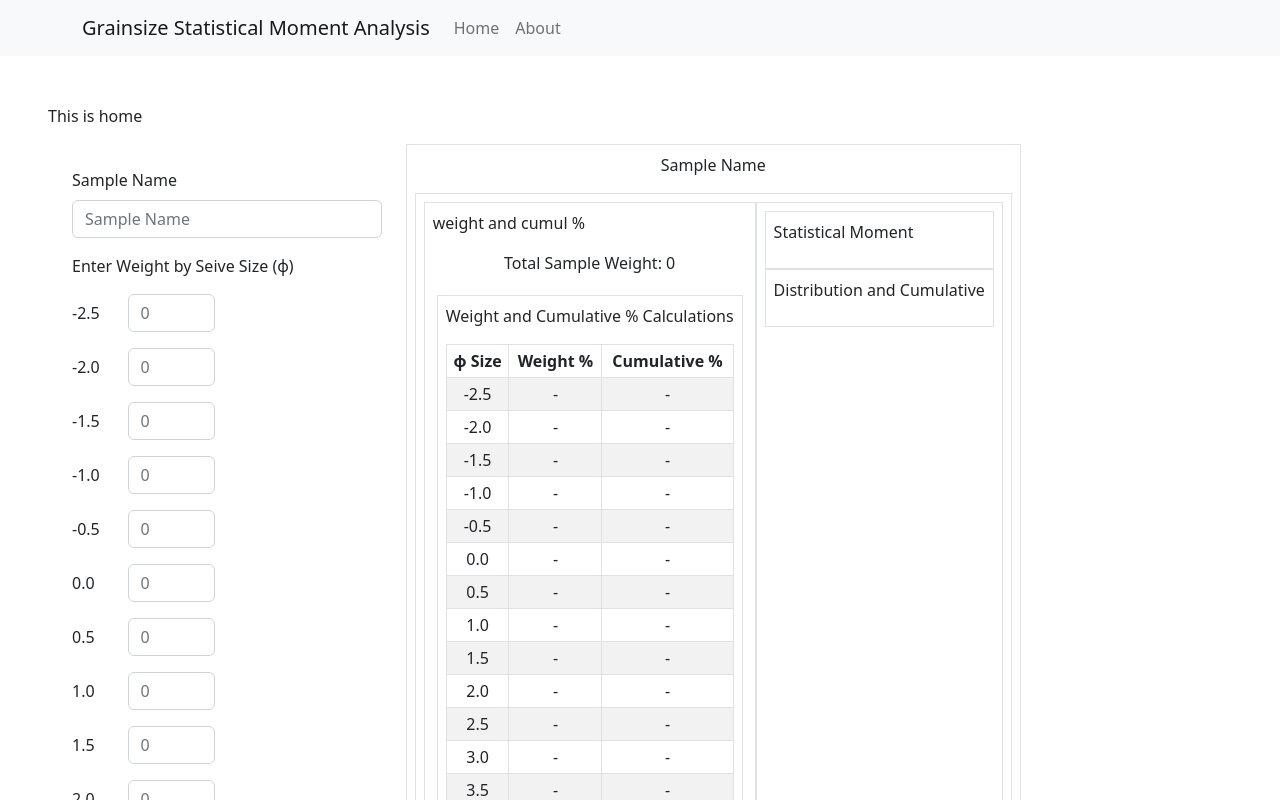
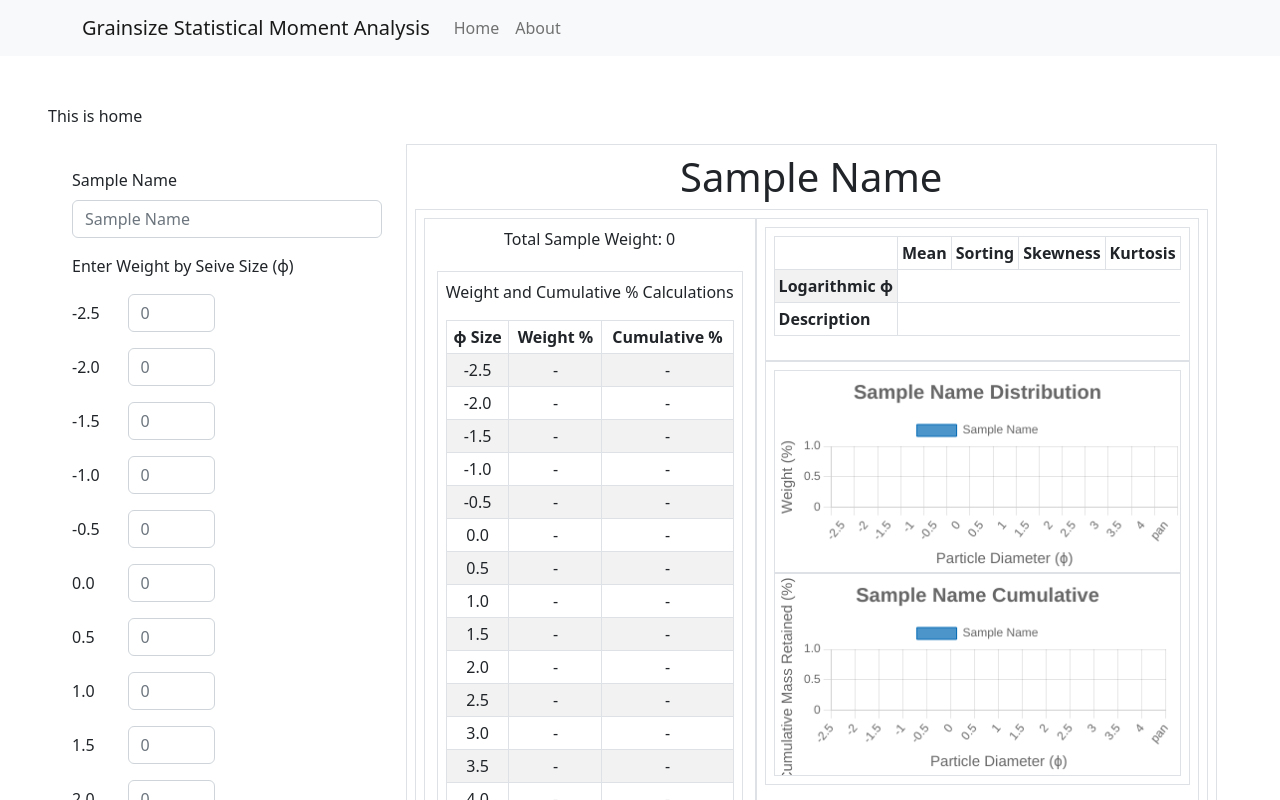
Before and after one commit to KCrandall6/grainsize-statisticalmoment-analysis, a React (Create React App) app: page / in a window 1280 px wide. Shown: the top 800 px of the page. Built offline with nearby package versions, Linux system fonts and the light colour scheme; the HTML template or start-up script is replaced by a standard one.

Commit message:
react-chartjs-2 intalled to create react components for chart.js; distribution and cumulative graphs added and now display data; statistical moments placeholders added

```diff
--- a/package.json
+++ b/package.json
@@ -7,8 +7,10 @@
     "@testing-library/react": "^13.4.0",
     "@testing-library/user-event": "^13.5.0",
     "bootstrap": "^5.2.3",
+    "chart.js": "^4.0.1",
     "react": "^18.2.0",
     "react-bootstrap": "^2.7.0",
+    "react-chartjs-2": "^5.0.1",
     "react-dom": "^18.2.0",
     "react-router-dom": "^6.4.5",
     "react-scripts": "5.0.1",
--- /dev/null
+++ b/src/pages/Home/components/DistributionGraphs.jsx
@@ -0,0 +1,151 @@
+import React from 'react';
+import { Bar, Line } from "react-chartjs-2";
+
+import {
+  Chart as ChartJS,
+  CategoryScale,
+  LinearScale,
+  BarElement,
+  PointElement,
+  LineElement,
+  Title,
+  Tooltip,
+  Legend,
+} from 'chart.js';
+
+
+ChartJS.register(
+  CategoryScale,
+  LinearScale,
+  BarElement,
+  PointElement,
+  LineElement,
+  Title,
+  Tooltip,
+  Legend
+);
+
+
+
+const DistributionGraphs = ({calculationsData}) => {
+
+
+  const barData = {
+    labels: calculationsData.phiSizes,
+    datasets: [
+      {
+        label: `${calculationsData.sampleName}`,
+        backgroundColor: "#0069b4b3",
+        borderColor: "#0069b4",
+        borderWidth: 1,
+        hoverBackgroundColor: "#0069b447",
+        hoverBorderColor: "#0069b4",
+        data: calculationsData.weightPercentArr,
+        yAxisID: 'y-axis-1',
+        xAxisID: 'x-axis-1'
+      }
+    ]
+  }
+  const barDataOptions = {
+    responsive: true,
+    scales: {
+      'y-axis-1': {
+        title: {
+          display: true,
+          text: 'Weight (%)',
+          font: {
+              size: 15
+          }
+        },
+      },
+      'x-axis-1': {
+        title: {
+          display: true,
+          text: 'Particle Diameter (ϕ)',
+          font: {
+              size: 15
+          }
+        },
+      }
+    },
+    plugins: {
+      title: {
+        display: true,
+        text: `${calculationsData.sampleName} Distribution`,
+        font: {
+          size: 20
+        }
+      }
+    }
+  }
+
+  const lineData = {
+    labels: calculationsData.phiSizes,
+    datasets: [
+      {
+        label: `${calculationsData.sampleName}`,
+        backgroundColor: "#0069b4b3",
+        borderColor: "#0069b4",
+        borderWidth: 1,
+        hoverBackgroundColor: "#0069b447",
+        hoverBorderColor: "#0069b4",
+        data: calculationsData.cumulativePercentArr,
+        yAxisID: 'y-axis-2',
+        xAxisID: 'x-axis-2'
+      }
+    ]
+  }
+
+  const lineDataOptions = {
+    responsive: true,
+    scales: {
+      'y-axis-2': {
+        title: {
+          display: true,
+          text: 'Cumulative Mass Retained (%)',
+          font: {
+              size: 15
+          }
+        },
+      },
+      'x-axis-2': {
+        title: {
+          display: true,
+          text: 'Particle Diameter (ϕ)',
+          font: {
+              size: 15
+          }
+        },
+      }
+    },
+    plugins: {
+      title: {
+        display: true,
+        text: `${calculationsData.sampleName} Cumulative`,
+        font: {
+          size: 20
+        }
+      }
+    }
+  }
+
+
+  return (
+    <div>
+        <Bar
+          className='border'
+          data={barData}
+          style={{ width: "100%", height: "50%" }}
+          options={barDataOptions}
+          />
+        <Line
+          className='border'
+          data={lineData}
+          style={{ width: "100%", height: "50%" }}
+          options={lineDataOptions}
+        />
+    </div>
+  )
+};
+
+export default DistributionGraphs;
--- a/src/pages/Home/components/Report.jsx
+++ b/src/pages/Home/components/Report.jsx
@@ -1,6 +1,8 @@
 import React from 'react';
 import Button from 'react-bootstrap/Button';
 import WeightAndCumul from './WeightAndCumul';
+import DistributionGraphs from './DistributionGraphs';
+import StatisticalMoments from './StatisticalMoments';
 
 
 const Report = ({calculationsData}) => {
@@ -9,21 +11,20 @@ const Report = ({calculationsData}) => {
   return(
     <div>
 
-    <div id='parent' className='d-flex flex-column p-2 border'>
+    <div id='parent' className='d-flex w-100 flex-column p-2 border'>
       <div id='name' className='text-center'>
-        <p>{calculationsData.sampleName}</p>
+        <h1>{calculationsData.sampleName}</h1>
       </div>
       <div id='data-holder' className='d-flex flex-row p-2 border'>
         <div id='distributions' className='p-2 border'>
-          <p>weight and cumul %</p>
           <WeightAndCumul calculationsData={calculationsData}/>
         </div>
         <div id='moments-and-graphs' className='d-flex flex-column p-2 border'>
           <div id='moments' className='p-2 border'>
-            <p>Statistical Moment</p>
+            <StatisticalMoments calculationsData={calculationsData}/>
           </div>
           <div id='graphs' className='p-2 border'>
-            <p>Distribution and Cumulative</p>
+            <DistributionGraphs calculationsData={calculationsData}/>
           </div>
         </div>
       </div>
--- /dev/null
+++ b/src/pages/Home/components/StatisticalMoments.jsx
@@ -0,0 +1,32 @@
+import React from 'react';
+import Table from 'react-bootstrap/Table';
+
+
+const StatisticalMoments = ({calculationsData}) => {
+
+  return(
+    <div>
+      <Table striped bordered hover size="sm">
+          <thead>
+            <tr>
+              <th></th>
+              <th>Mean</th>
+              <th>Sorting</th>
+              <th>Skewness</th>
+              <th>Kurtosis</th>
+            </tr>
+          </thead>
+          <tbody>
+            <tr>
+              <th>Logarithmic ϕ</th>
+            </tr>
+            <tr>
+              <th>Description</th>
+            </tr>
+          </tbody>
+      </Table>
+    </div>
+  )
+}
+
+export default StatisticalMoments;
--- a/src/pages/Home/components/WeightAndCumul.jsx
+++ b/src/pages/Home/components/WeightAndCumul.jsx
@@ -20,7 +20,7 @@ const WeightAndCumul = ({calculationsData}) => {
           </thead>
           <tbody>
             {calculationsData.placement.map((el) => (
-              <tr>
+              <tr  key={el}>
                 <td>{isNaN(Number(calculationsData.phiSizes[el])) ? calculationsData.phiSizes[el] : Number(calculationsData.phiSizes[el]).toFixed(1)}</td>
                 <td>{isNaN(Number(calculationsData.weightPercentArr[el])) ? '-' : Number(calculationsData.weightPercentArr[el]).toFixed(1)}</td>
                 <td>{isNaN(Number(calculationsData.cumulativePercentArr[el])) ? '-' : Number(calculationsData.cumulativePercentArr[el]).toFixed(1)}</td>
```
Also changed, not shown: 1 other file (tests, documents, lock files or other folders).
